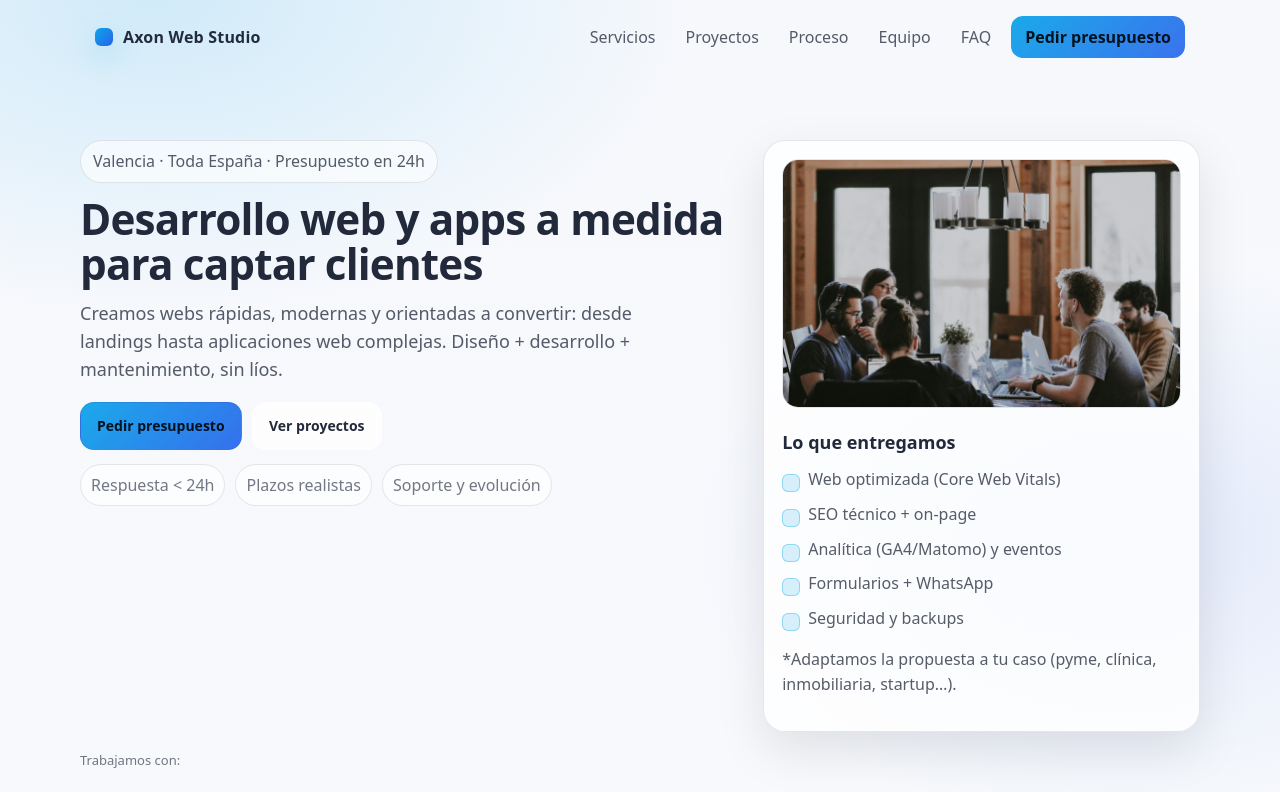
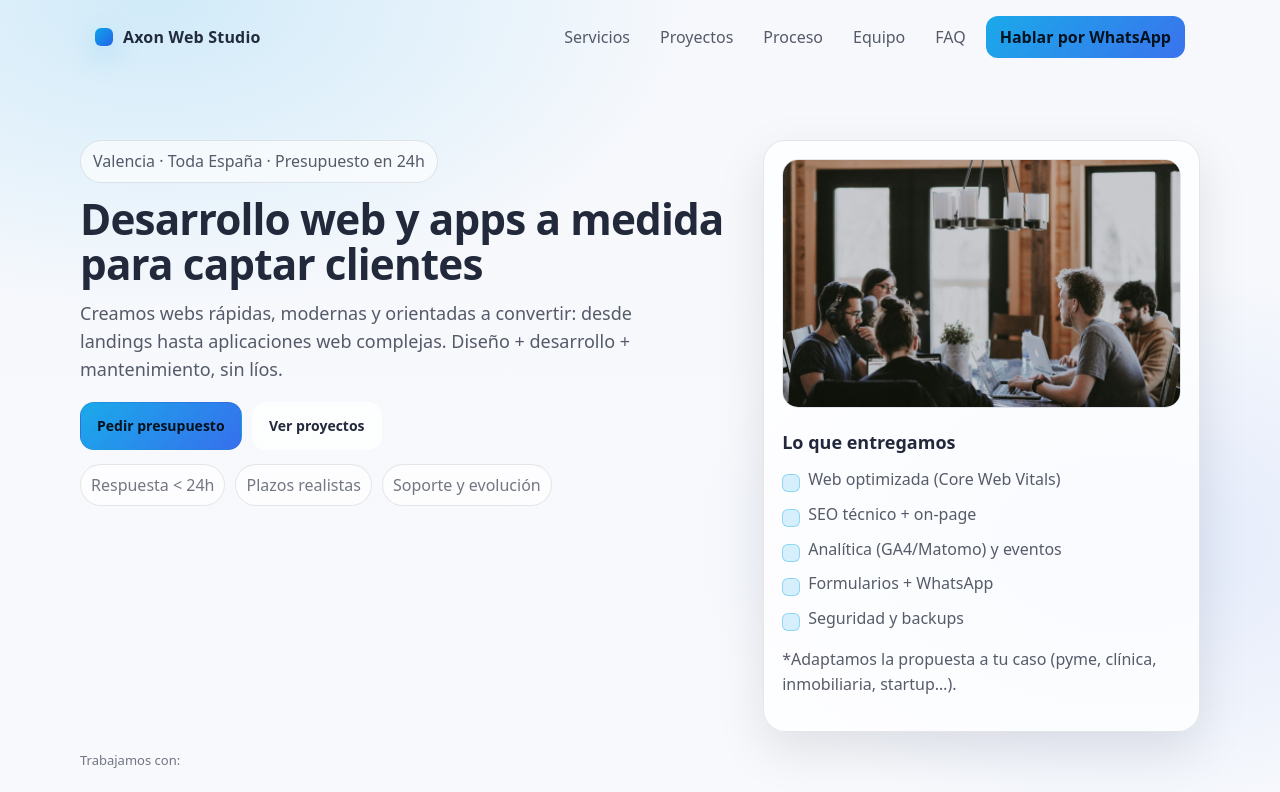
Before and after one commit to MarcosLuna23/primeraprueba, a React (Vite) app: page / in a window 1280 px wide. Shown: the top 792 px of the page. Built offline with nearby package versions, Linux system fonts and the light colour scheme.

Commit message:
Header CTA: Hablar por WhatsApp

```diff
--- a/src/App.jsx
+++ b/src/App.jsx
@@ -136,7 +136,16 @@ function Header({ onNav }) {
             <li><a className="nav__link" href="#proceso">Proceso</a></li>
             <li><a className="nav__link" href="#equipo">Equipo</a></li>
             <li><a className="nav__link" href="#faq">FAQ</a></li>
-            <li><a className="nav__cta" href="#contacto">Pedir presupuesto</a></li>
+            <li>
+              <a
+                className="nav__cta"
+                href={`https://wa.me/${BRAND.phoneWa}?text=${encodeURIComponent("Hola, quiero presupuesto para una web/app.")}`}
+                target="_blank"
+                rel="noreferrer"
+              >
+                Hablar por WhatsApp
+              </a>
+            </li>
           </ul>
         </nav>
       </div>
```
